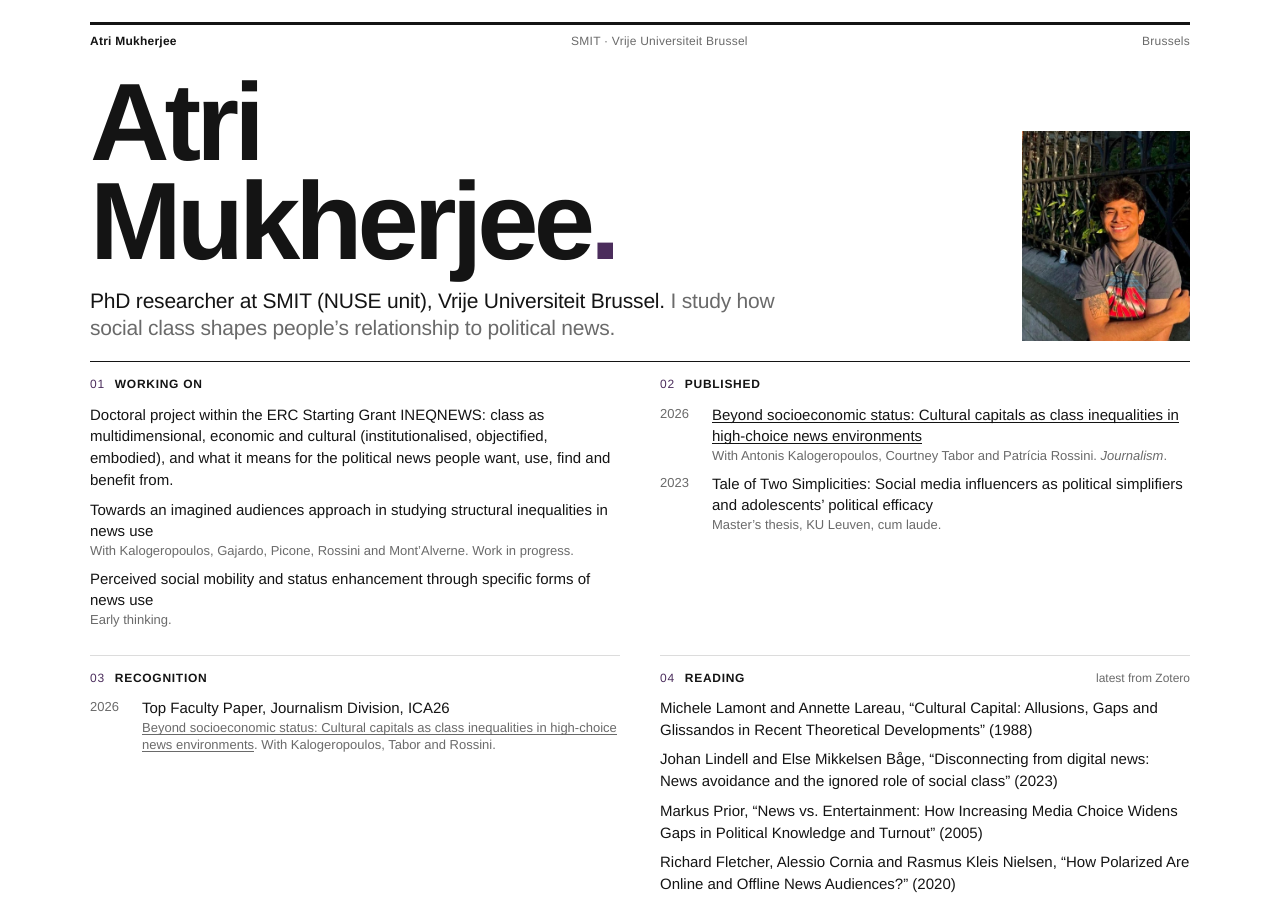
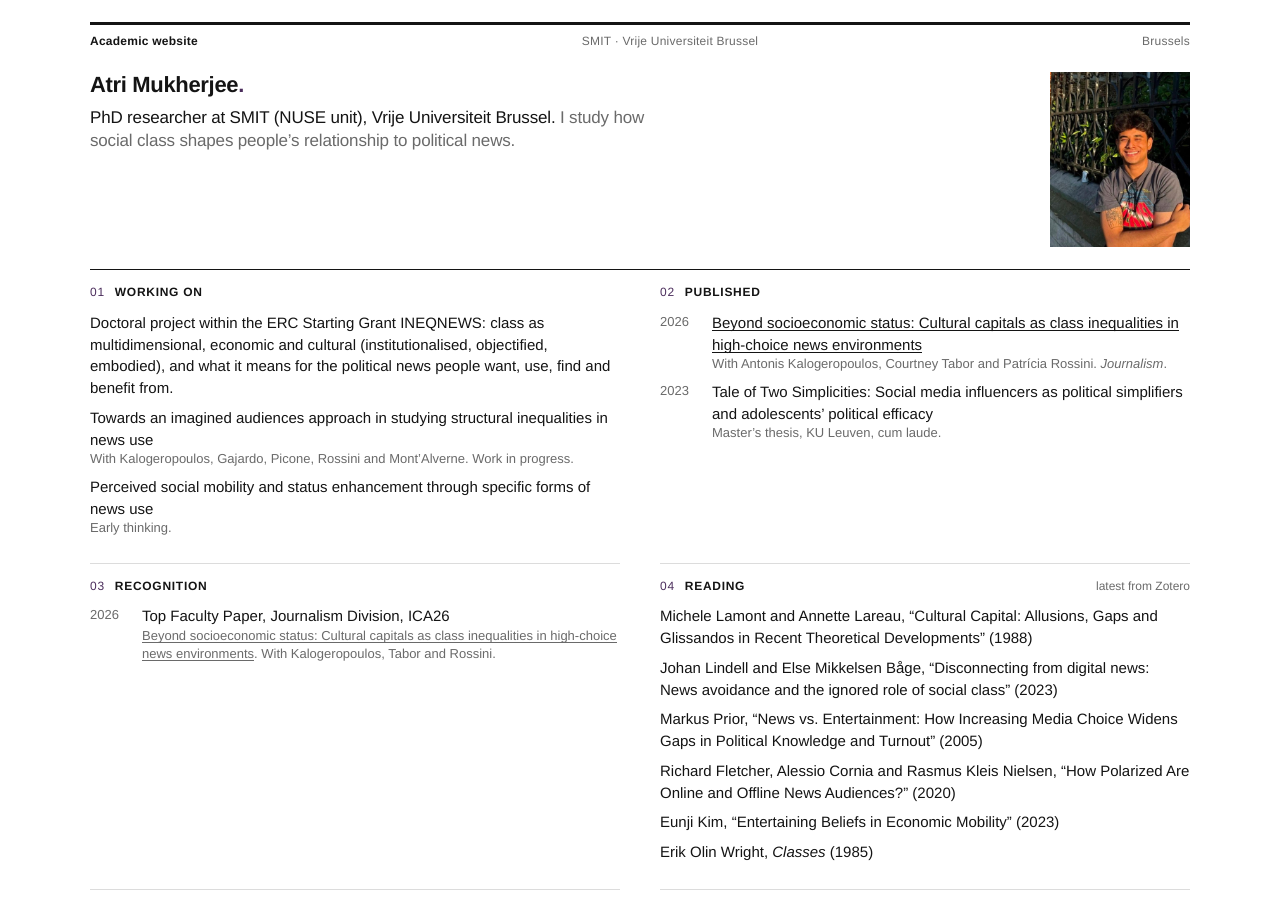
Before and after one commit to AtriMukherjee/academic-website, a plain HTML site: page index.html in a window 1280 px wide. Shown: the top 898 px of the page. Drawn offline with Linux system fonts and the light colour scheme.

Commit message:
Make the name smaller on the home page
Co-Authored-By: Claude Sonnet 5.5 <noreply@anthropic.com>
Claude-Session: https://claude.ai/code/session_01XVmutjiE2m7Pu7qxNwicD7

```diff
--- a/index.html
+++ b/index.html
@@ -36,10 +36,10 @@ a:hover { color:var(--accent); }
 .page { max-width:1180px; margin:0 auto; padding:22px 40px 18px; }
 .top { display:flex; justify-content:space-between; font-size:12px; letter-spacing:.02em; color:var(--muted); border-top:3px solid var(--rule); padding-top:8px; }
 .top b { color:var(--ink); font-weight:700; }
-.hero { display:grid; grid-template-columns:minmax(0,1fr) 168px; gap:40px; align-items:end; padding:22px 0 20px; }
-h1 { margin:0; font-weight:700; font-size:clamp(52px,8.6vw,112px); line-height:.9; letter-spacing:-.045em; }
+.hero { display:grid; grid-template-columns:minmax(0,1fr) 140px; gap:40px; align-items:start; padding:22px 0 22px; }
+h1 { margin:0; font-weight:700; font-size:22px; line-height:1.2; letter-spacing:-.015em; }
 h1 .dot { color:var(--ochre); }
-.lead { margin:16px 0 0; max-width:34em; font-size:clamp(17px,1.7vw,21px); line-height:1.3; letter-spacing:-.01em; }
+.lead { margin:8px 0 0; max-width:34em; font-size:17px; line-height:1.35; letter-spacing:-.01em; }
 .lead span { color:var(--muted); }
 .portrait { margin:0; }
 .portrait img { display:block; width:100%; aspect-ratio:4/5; object-fit:cover; object-position:78% 30%; }
@@ -61,7 +61,7 @@ li .m { display:block; color:var(--muted); font-size:13px; line-height:1.35; }
 @media (max-width:860px) {
   .page { padding:20px 20px 24px; }
   .hero { grid-template-columns:minmax(0,1fr) 92px; gap:16px; padding:22px 0 20px; align-items:start; }
-  h1 { font-size:clamp(34px,10.4vw,88px); }
+  h1 { font-size:20px; }
   .portrait { order:2; }
   .grid { grid-template-columns:1fr; }
   .wide ul { grid-template-columns:1fr; }
@@ -71,11 +71,11 @@ li .m { display:block; color:var(--muted); font-size:13px; line-height:1.35; }
 </head>
 <body>
 <div class="page">
-  <div class="top"><span><b>Atri Mukherjee</b></span><span>SMIT &middot; Vrije Universiteit Brussel</span><span>Brussels</span></div>
+  <div class="top"><span><b>Academic website</b></span><span>SMIT &middot; Vrije Universiteit Brussel</span><span>Brussels</span></div>
 
   <header class="hero">
     <div>
-      <h1>Atri<br>Mukherjee<span class="dot">.</span></h1>
+      <h1>Atri Mukherjee<span class="dot">.</span></h1>
       <p class="lead">PhD researcher at SMIT (NUSE unit), Vrije Universiteit Brussel. <span>I study how social class shapes people&rsquo;s relationship to political news.</span></p>
     </div>
     <figure class="portrait"><img src="atri-mukherjee.jpg" alt="Portrait of Atri Mukherjee"></figure>
```
